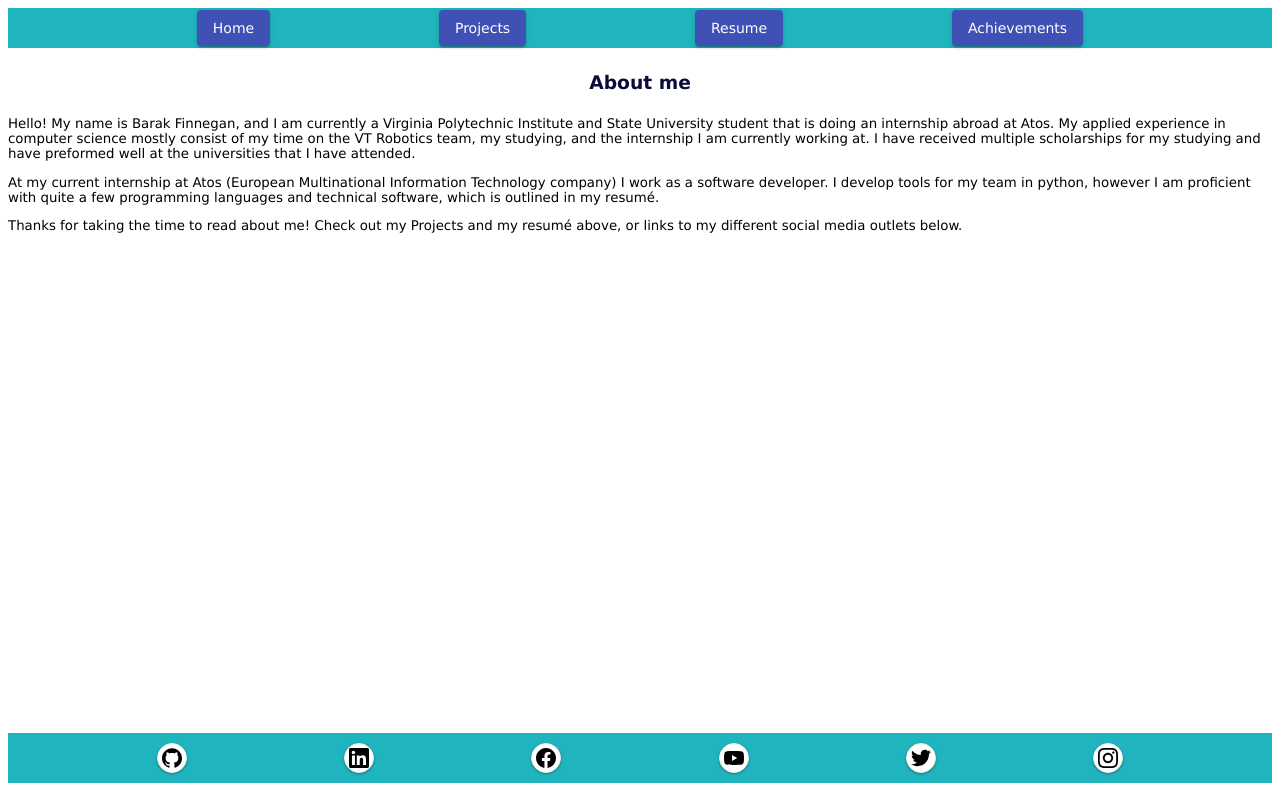
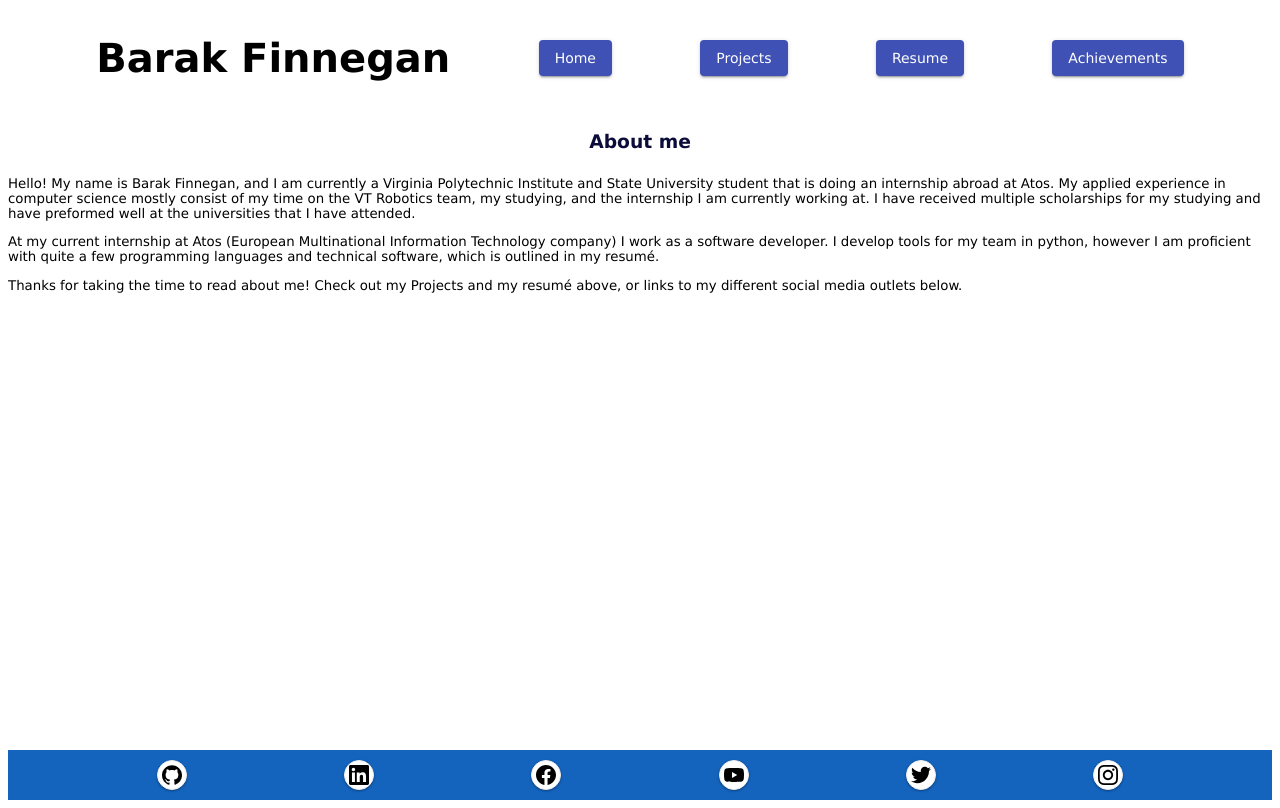
Before and after one commit to WildGrizzly/website, an Angular app: page / in a window 1280 px wide. Built offline with nearby package versions, Linux system fonts and the light colour scheme.

Commit message:
fixed the footer

```diff
--- a/src/app/app.component.html
+++ b/src/app/app.component.html
@@ -1,6 +1,6 @@
 <div id="page-container">
-  <app-navigation></app-navigation>
   <div id="content-wrap">
+    <app-navigation></app-navigation>
     <router-outlet></router-outlet>
   </div>
   <app-footer></app-footer>
--- a/src/app/components/navigation/navigation.component.css
+++ b/src/app/components/navigation/navigation.component.css
@@ -0,0 +1,3 @@
+h1 {
+    font-size: 40px;
+}
--- a/src/app/components/navigation/navigation.component.html
+++ b/src/app/components/navigation/navigation.component.html
@@ -1,3 +1,6 @@
+<h1>
+    Barak Finnegan
+</h1>
 <div *ngFor="let item of items">
     <a [routerLink]="[item.route]">
         <button mat-raised-button color="primary">
--- a/src/styles.css
+++ b/src/styles.css
@@ -5,15 +5,11 @@
 
 /* Navigation bar */
 app-navigation {
-    background-color: rgb(32, 180, 190);
-    padding-left : 20px;
-    padding-right: 20px;
     display: flex;
     justify-content: space-evenly;
     align-items: center;
-    width: 100%;
-    height: 40px;
 }
+
 
 h3 {
     text-align: center;
@@ -57,12 +53,9 @@ a {
   }
 
 app-footer {
-    background-color: rgb(32, 180, 190);
     position:absolute;
-    left:0;
+    background-color: rgb(20, 99, 189);
     bottom: 0;
-    right:0;
-    margin-bottom: 1px;
     display: flex;
     justify-content: space-evenly;
     align-items: center;
@@ -72,9 +65,9 @@ app-footer {
 
   #page-container {
     position: relative;
-    min-height: 97vh;
+    min-height: 99vh;
   }
 
   #content-wrap {
-    padding-bottom: 110px    /* Footer height */
+    padding-bottom: 50px;
   }
```
